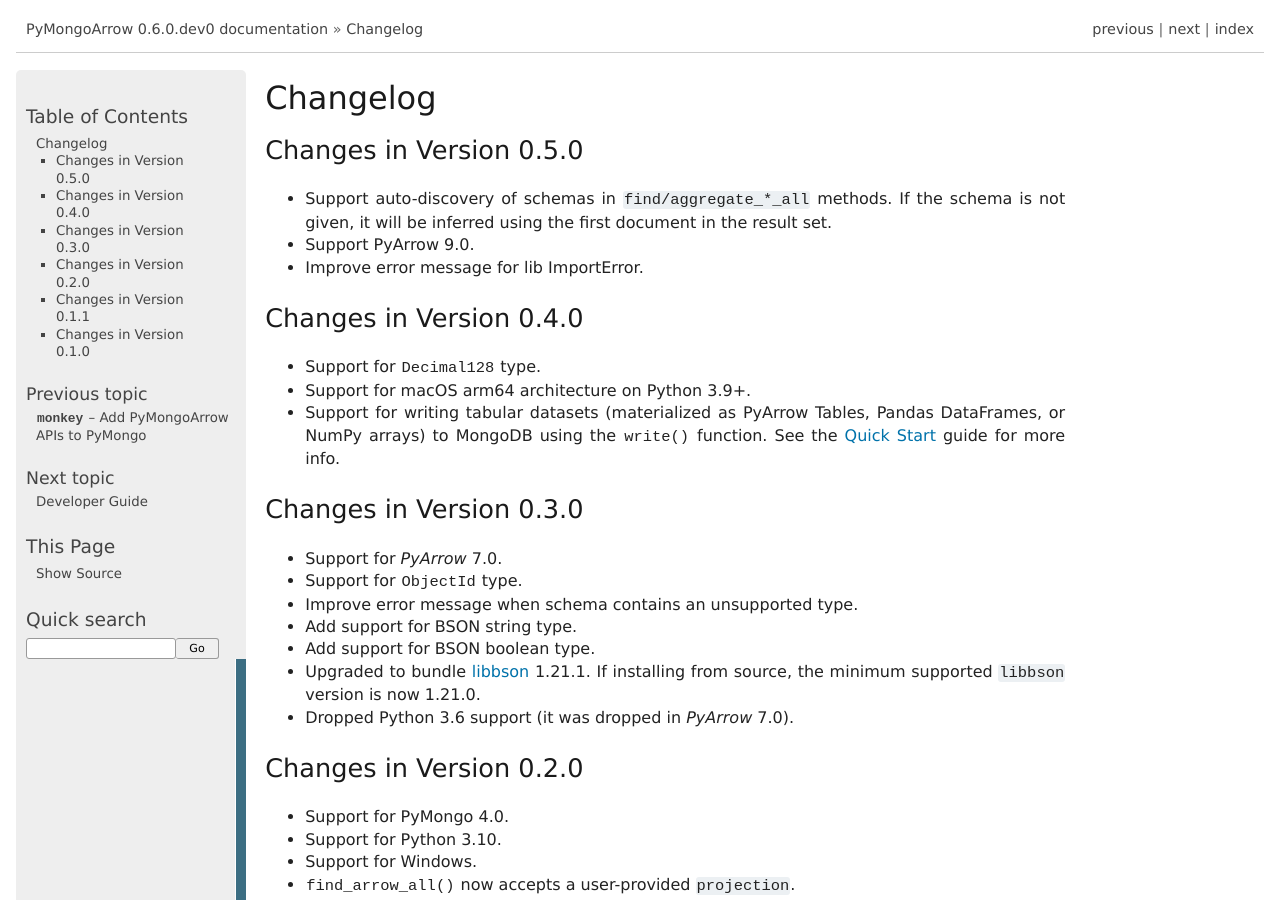
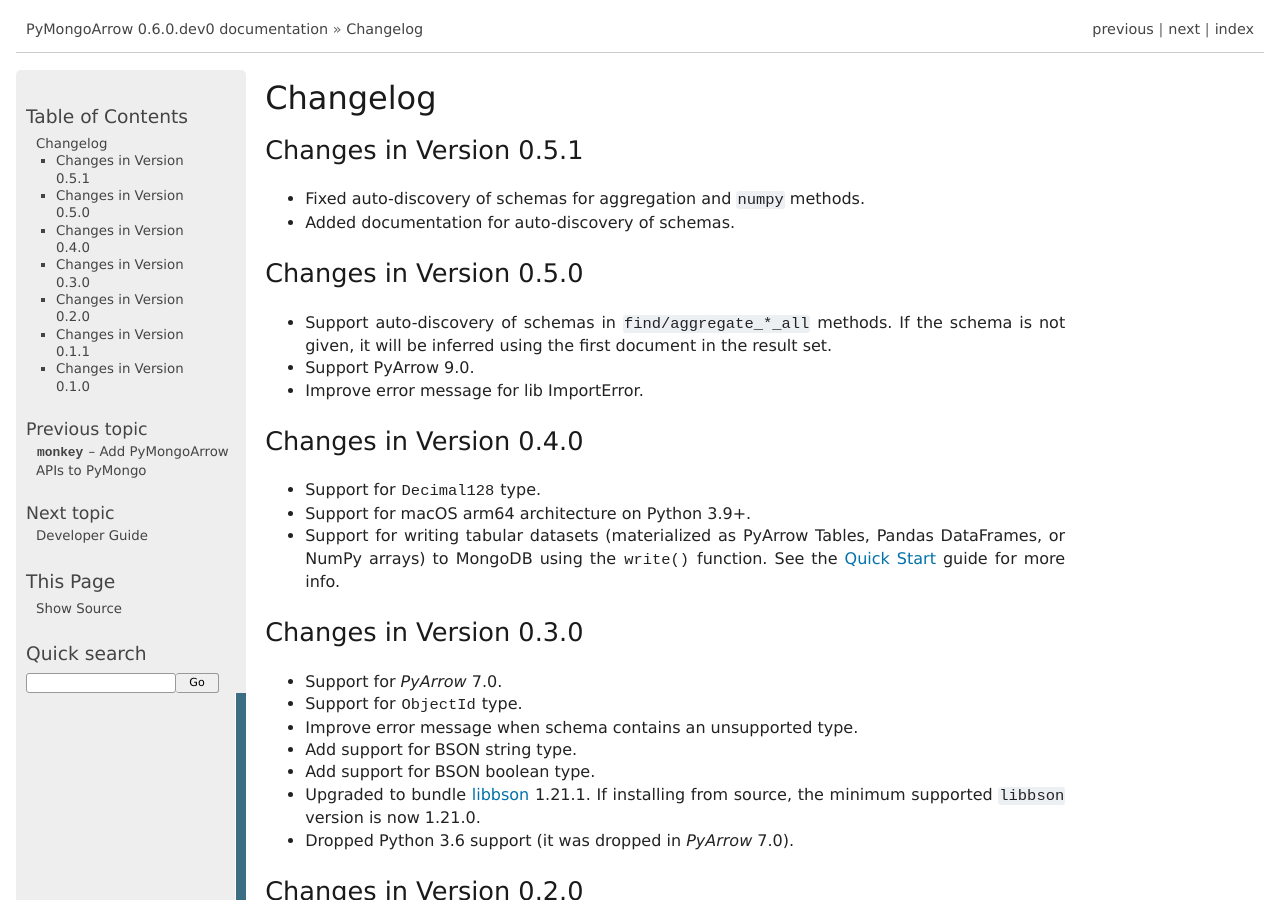
Before and after one commit to mongodb-labs/mongo-arrow, a Sphinx documentation site: the page built from bindings/python/docs/source/changelog.rst, in a window 1280 px wide and 900 px high. Built offline with Sphinx 7.4.7, drawn with Linux system fonts in a browser that asks for light colours.

Commit message:
ARROW-118 Release 0.5.1 (#94)

```diff
--- a/bindings/python/docs/source/changelog.rst
+++ b/bindings/python/docs/source/changelog.rst
@@ -1,5 +1,10 @@
 Changelog
 =========
+
+Changes in Version 0.5.1
+------------------------
+- Fixed auto-discovery of schemas for aggregation and ``numpy`` methods.
+- Added documentation for auto-discovery of schemas.
 
 Changes in Version 0.5.0
 ------------------------
```
